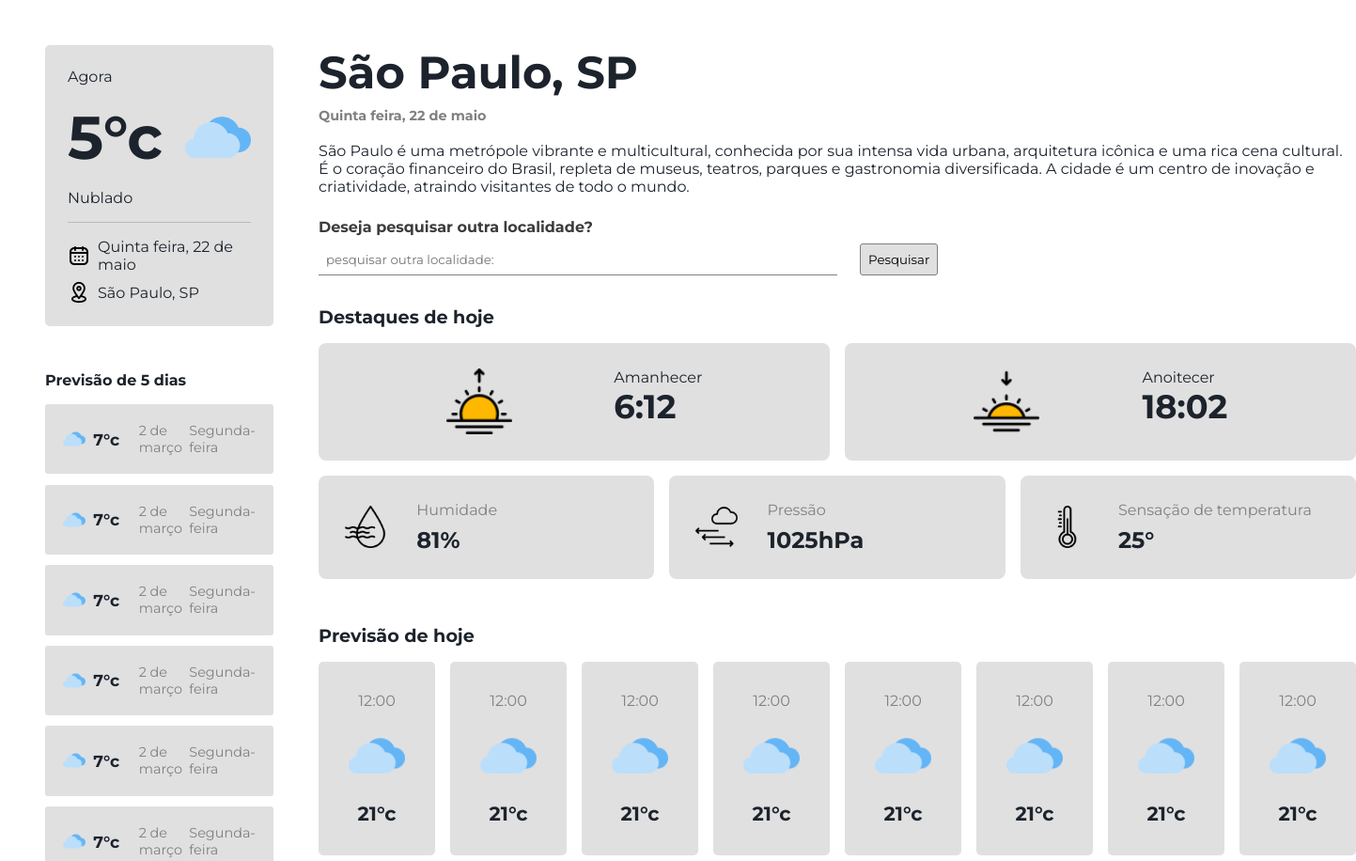
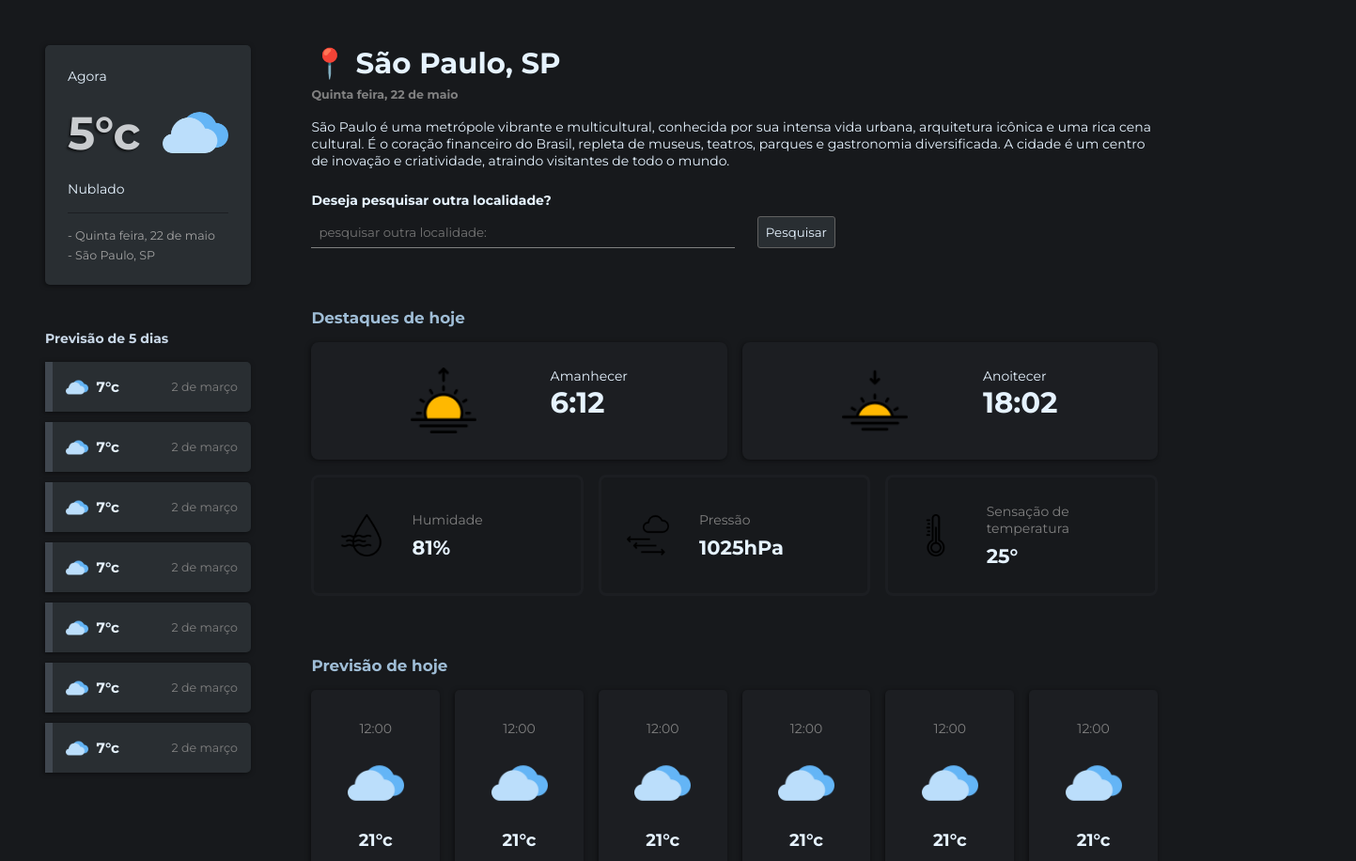
Before and after one commit to AntonyHaro/localiza-weather, a plain HTML site: page index.html in a window 1280 px wide. Shown: the top 916 px of the page at 94% size, 1443 px wide, since content can reach past the window. Drawn offline with Linux system fonts and the light colour scheme.

Commit message:
atualização do tema da página

```diff
--- a/css/home.css
+++ b/css/home.css
@@ -1,34 +1,36 @@
 :root {
-    --text-color: hsl(214, 22%, 14%);
-    --primary-bgc: hsl(0, 0%, 88%);
-    --secondary-bgc: hsl(0, 0%, 88%);
-    --terciary-bgc: hsl(0, 0%, 81%);
+    --text-color: hsl(209, 100%, 95%);
+    --body-bgc: hsl(212, 10%, 10%);
+    --primary-bgc: hsl(212, 10%, 18%);
+    --secondary-bgc: hsl(212, 10%, 12%);
 }
 
 body {
+    background-color: var(--body-bgc);
     color: var(--text-color);
     min-height: 100vh;
     display: grid;
     gap: 3rem;
     padding: 3rem;
     padding-bottom: 6rem;
-    font-size: 16px;
+    font-size: 14px;
 }
 
 main {
     display: flex;
-    /* justify-content: space-between; */
-    gap: 3rem;
+    justify-content: space-between;
+    gap: 4rem;
 }
 
 #side-container {
-    /* width: 23vw; */
+    flex: 0.2;
     display: flex;
     flex-direction: column;
     gap: 3rem;
 }
 
 .main-card {
+    box-shadow: -1px 1px 5px hsla(0, 0%, 0%, 0.5);
     background-color: var(--primary-bgc);
     padding: 1.5rem;
     border-radius: 5px;
@@ -43,7 +45,9 @@ main {
 }
 
 .main-card h1 {
-    font-size: 4em;
+    font-size: 3.5em;
+    color: hsl(212, 5%, 80%);
+    text-shadow: -2px 2px 2px hsla(0, 0%, 0%, 0.5);
 }
 
 .main-card .temperature-img {
@@ -53,22 +57,14 @@ main {
 hr {
     height: 1px;
     border: 0;
-    background-color: hsl(0, 0%, 73%);
+    background-color: var(--secondary-bgc);
 }
 
 .main-card .info {
     display: grid;
-    gap: 0.5rem;
-}
-
-.main-card .info-container {
-    display: flex;
-    align-items: center;
-    gap: 0.5rem;
-}
-
-.main-card .info-container img {
-    height: 24px;
+    gap: 0.4rem;
+    font-size: 0.9em;
+    color: hsl(0, 0%, 63%);
 }
 
 .week-forecast {
@@ -77,6 +73,7 @@ hr {
 }
 
 .week-forecast-header {
+    color: hsl(212, 40%, 85%);
     font-weight: bold;
 }
 
@@ -86,9 +83,11 @@ hr {
 }
 
 .week-item {
-    background-color: var(--secondary-bgc);
-    padding: 1.2rem;
-    border-radius: 3px;
+    background-color: var(--primary-bgc);
+    box-shadow: -1px 1px 5px hsla(0, 0%, 0%, 0.5);
+    padding: 0.9rem;
+    border-radius: 0 5px 5px 0;
+    border-left: 0.5rem solid hsl(212, 10%, 28%);
     display: flex;
     justify-content: space-between;
     align-items: center;
@@ -117,16 +116,12 @@ hr {
     flex: 1;
     display: flex;
     flex-direction: column;
-    gap: 3rem;
-}
-
-.container-test  {
-    display: grid;
-    gap: 2rem;
+    gap: 4rem;
 }
 
 .section-header {
     font-size: 1.2em;
+    color: hsl(207, 40%, 73%);
     font-weight: bold;
 }
 
@@ -148,7 +143,7 @@ hr {
 }
 
 #current-location .city {
-    font-size: 3em;
+    font-size: 2.2em;
 }
 
 #current-location #current-temperature {
@@ -160,7 +155,6 @@ hr {
     display: grid;
     gap: 0.5rem;
     font-weight: bold;
-    color: rgb(59, 59, 59);
 }
 
 #current-location form span {
@@ -176,12 +170,13 @@ hr {
     border-bottom: 1px solid gray;
     padding: 0.5rem;
     outline: none;
+    color: var(--text-color);
 }
 
 #current-location form button {
     background-color: var(--primary-bgc);
-    /* border: 1px solid gray; */
-    border: 1px solid gray;
+    color: var(--text-color);
+    border: 1px solid hsl(0, 0%, 38%);
     padding: 0.5rem;
     border-radius: 3px;
     outline: none;
@@ -189,9 +184,6 @@ hr {
 }
 
 #todays-highlights {
-    /* background-color: var(--primary-bgc);
-    padding: 1.5rem;
-    border-radius: 5px; */
     display: grid;
     gap: 1rem;
 }
@@ -203,8 +195,8 @@ hr {
 }
 
 #todays-highlights .info-item {
-    background-color: var(--primary-bgc);
-    /* background-color: var(--terciary-bgc); */
+    /* background-color: var(--primary-bgc); */
+    border: 3px solid var(--secondary-bgc);
     padding: 1.7rem;
     border-radius: 8px;
     display: flex;
@@ -239,7 +231,8 @@ hr {
 
 .sunrise,
 .sunset {
-    background-color: var(--primary-bgc);
+    background-color: var(--secondary-bgc);
+    box-shadow: -1px 1px 5px hsla(0, 0%, 0%, 0.5);
     flex: 1;
     padding: 1.7rem;
     border-radius: 8px;
@@ -256,12 +249,13 @@ hr {
 
 .todays-forecast-container {
     display: grid;
-    grid-template-columns: repeat(8, 1fr);
+    grid-template-columns: repeat(auto-fill, minmax(130px, 1fr));
     gap: 1rem;
 }
 
 .todays-forecast-container .item {
-    background-color: var(--primary-bgc);
+    background-color: var(--secondary-bgc);
+    box-shadow: -1px 1px 5px hsla(0, 0%, 0%, 0.5);
     padding: 2rem;
     border-radius: 5px;
     display: grid;
--- a/index.html
+++ b/index.html
@@ -29,14 +29,8 @@
                     <p>Nublado</p>
                     <hr />
                     <div class="info">
-                        <div class="info-container">
-                            <img src="assets/calendario.png" alt="" />
-                            <p>Quinta feira, 22 de maio</p>
-                        </div>
-                        <div class="info-container">
-                            <img src="assets/pin-de-localizacao.png" alt="" />
-                            <p>São Paulo, SP</p>
-                        </div>
+                        <p>- Quinta feira, 22 de maio</p>
+                        <p>- São Paulo, SP</p>
                     </div>
                 </div>
 
@@ -49,7 +43,6 @@
                                 <p class="temperature">7°c</p>
                             </div>
                             <p>2 de março</p>
-                            <p>Segunda-feira</p>
                         </div>
                         <div class="week-item">
                             <div class="weather">
@@ -57,7 +50,6 @@
                                 <p class="temperature">7°c</p>
                             </div>
                             <p>2 de março</p>
-                            <p>Segunda-feira</p>
                         </div>
                         <div class="week-item">
                             <div class="weather">
@@ -65,7 +57,6 @@
                                 <p class="temperature">7°c</p>
                             </div>
                             <p>2 de março</p>
-                            <p>Segunda-feira</p>
                         </div>
                         <div class="week-item">
                             <div class="weather">
@@ -73,7 +64,6 @@
                                 <p class="temperature">7°c</p>
                             </div>
                             <p>2 de março</p>
-                            <p>Segunda-feira</p>
                         </div>
                         <div class="week-item">
                             <div class="weather">
@@ -81,7 +71,6 @@
                                 <p class="temperature">7°c</p>
                             </div>
                             <p>2 de março</p>
-                            <p>Segunda-feira</p>
                         </div>
                         <div class="week-item">
                             <div class="weather">
@@ -89,7 +78,6 @@
                                 <p class="temperature">7°c</p>
                             </div>
                             <p>2 de março</p>
-                            <p>Segunda-feira</p>
                         </div>
                         <div class="week-item">
                             <div class="weather">
@@ -97,27 +85,24 @@
                                 <p class="temperature">7°c</p>
                             </div>
                             <p>2 de março</p>
-                            <p>Segunda-feira</p>
                         </div>
                     </div>
                 </section>
             </section>
 
             <section id="main-forecast">
-                <div class="container-test">
                 <section id="current-location">
                     <div class="location">
-                            <h1 class="city">São Paulo, SP</h1>
+                        <h1 class="city">📍 São Paulo, SP</h1>
                         <p class="date">Quinta feira, 22 de maio</p>
                         <p id="city-description">
-                                São Paulo é uma metrópole vibrante e
-                                multicultural, conhecida por sua intensa vida
-                                urbana, arquitetura icônica e uma rica cena
-                                cultural. É o coração financeiro do Brasil,
-                                repleta de museus, teatros, parques e
-                                gastronomia diversificada. A cidade é um centro
-                                de inovação e criatividade, atraindo visitantes
-                                de todo o mundo.
+                            São Paulo é uma metrópole vibrante e multicultural,
+                            conhecida por sua intensa vida urbana, arquitetura
+                            icônica e uma rica cena cultural. É o coração
+                            financeiro do Brasil, repleta de museus, teatros,
+                            parques e gastronomia diversificada. A cidade é um
+                            centro de inovação e criatividade, atraindo
+                            visitantes de todo o mundo.
                         </p>
                     </div>
                     <form>
@@ -131,9 +116,7 @@
                                     name="location"
                                     id="location"
                                     placeholder="pesquisar outra localidade:"
-                                    /><button type="submit">
-                                        Pesquisar
-                                    </button></span
+                                /><button type="submit">Pesquisar</button></span
                             >
                         </p>
                     </form>
@@ -181,7 +164,7 @@
                         </div>
                     </div>
                 </section>
-                </div>
+
                 <section id="todays-forecast">
                     <h1 class="section-header">Previsão de hoje</h1>
                     <div class="todays-forecast-container">
```
Also changed, not shown: assets/calendario.png (deleted), assets/pin-de-localizacao.png (deleted). Lines whose indentation alone changed are shown as unchanged.
